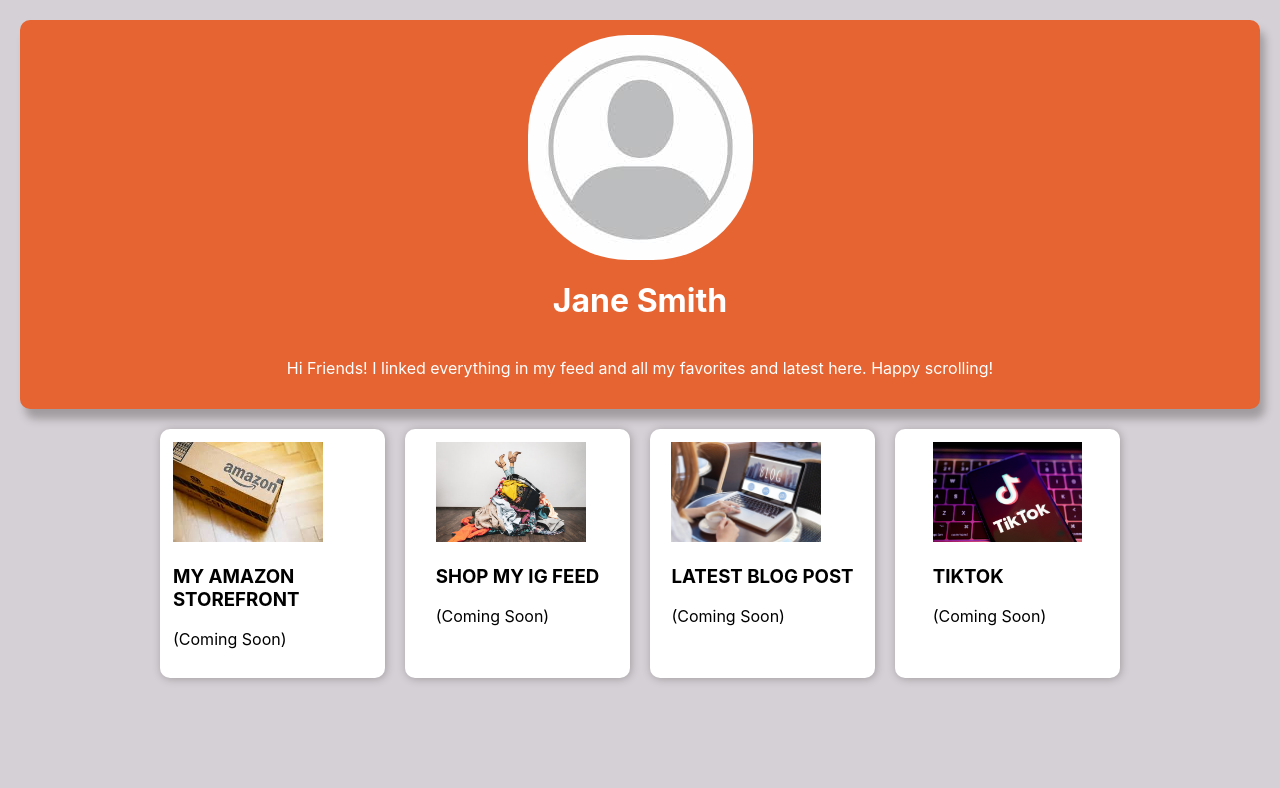
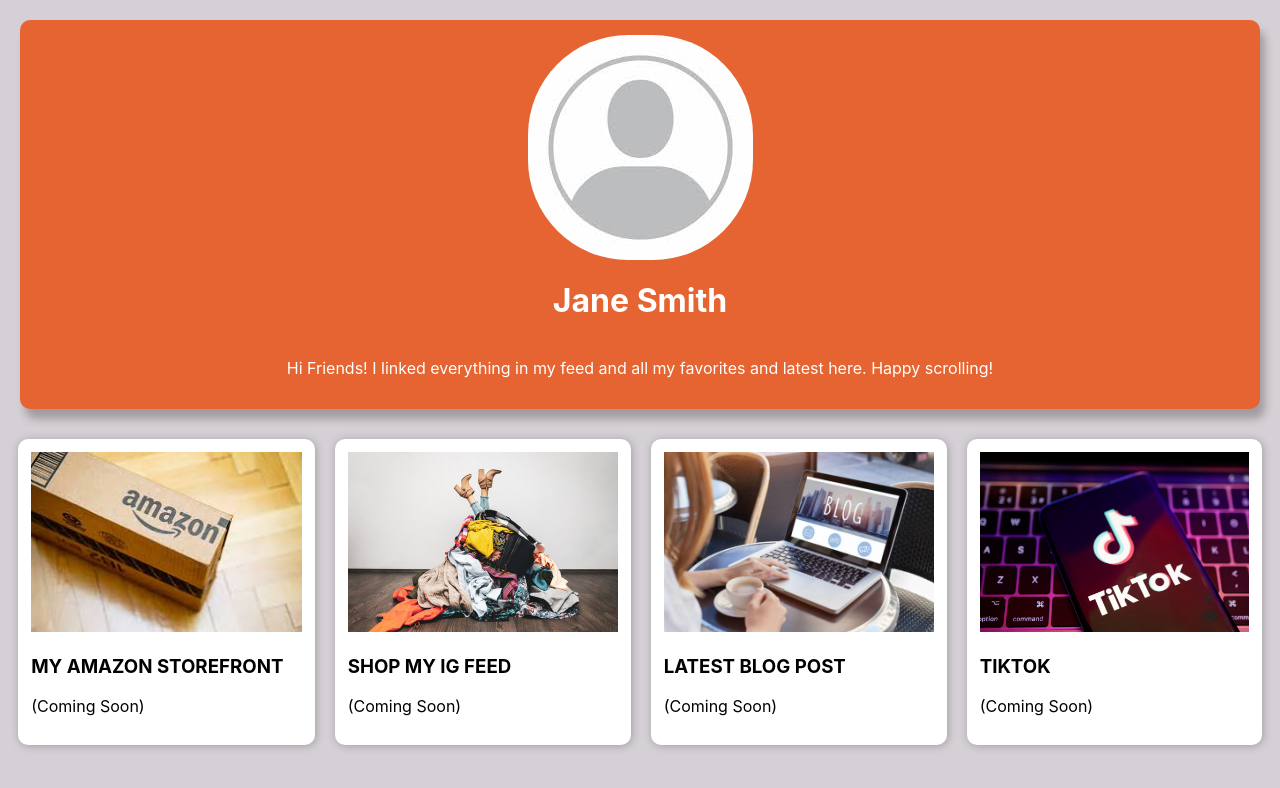
Before and after one commit to jovyflagg/react-card, a React (Create React App) app: page / in a window 1280 px wide. Shown: the top 788 px of the page. Built offline with nearby package versions, Linux system fonts and the light colour scheme.

Commit message:
Change card images width to stretch

```diff
--- a/src/style.css
+++ b/src/style.css
@@ -11,8 +11,7 @@
 }
 
 .profile {
-
-    margin: 20px 20px 20px 20px;
+    margin: 20px 20px 30px 20px;
     align-items: center;
     flex-basis: 225px;
     box-shadow: 5px 10px 8px rgba(0, 0, 0, 0.25);
@@ -45,7 +44,6 @@
 }
 
 .card {
-    align-items: center;
     flex-basis: 225px;
     box-shadow: 1px 1px 8px rgba(0, 0, 0, 0.25);
     border-radius: 10px;
@@ -72,8 +70,8 @@
 }
 
 .img-card {
+    width: stretch;
+    height: 180px;
+    object-fit: fill;
 
-    width:auto;
-    height: 100px;
-    object-fit: cover;
 }
```
